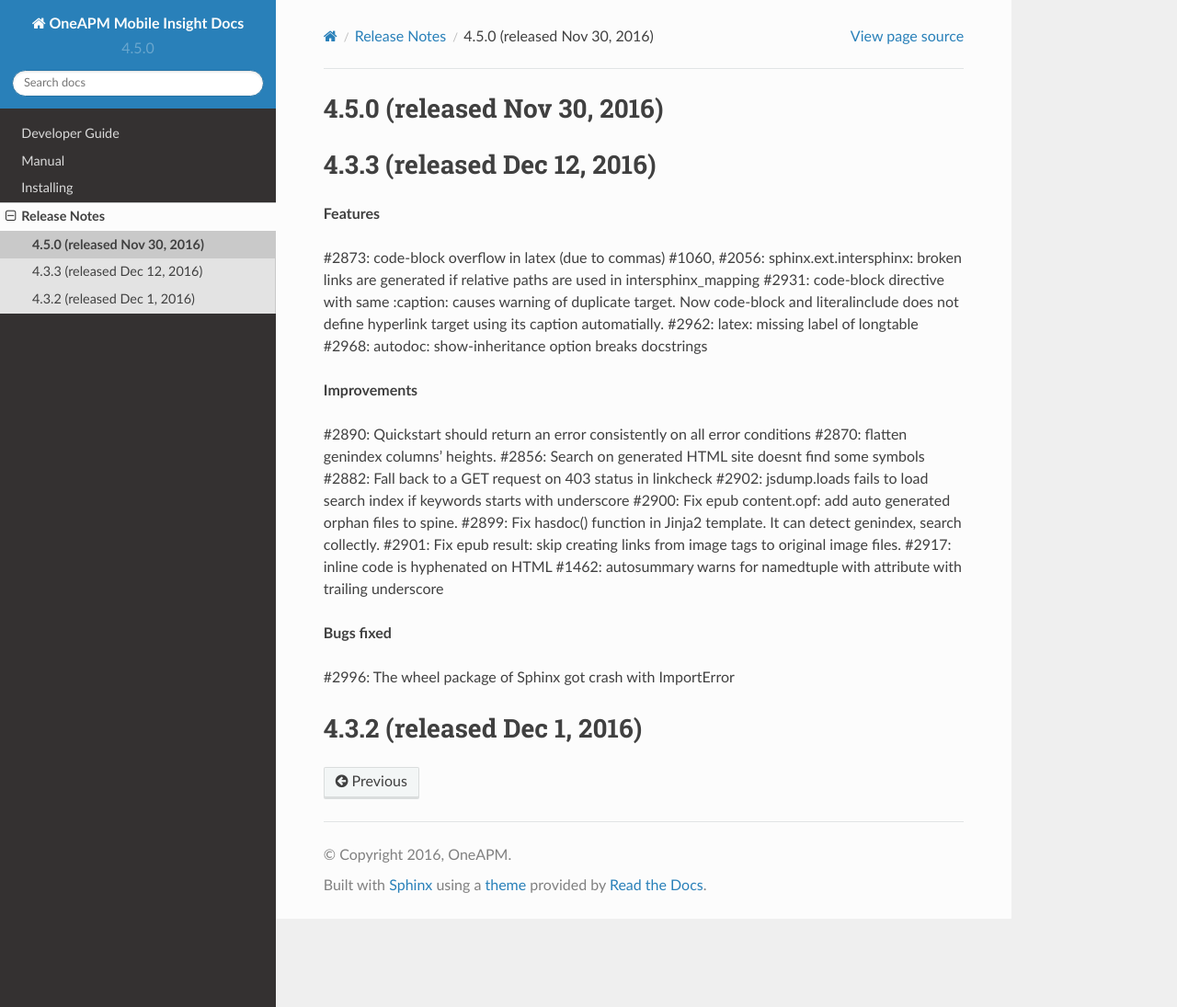
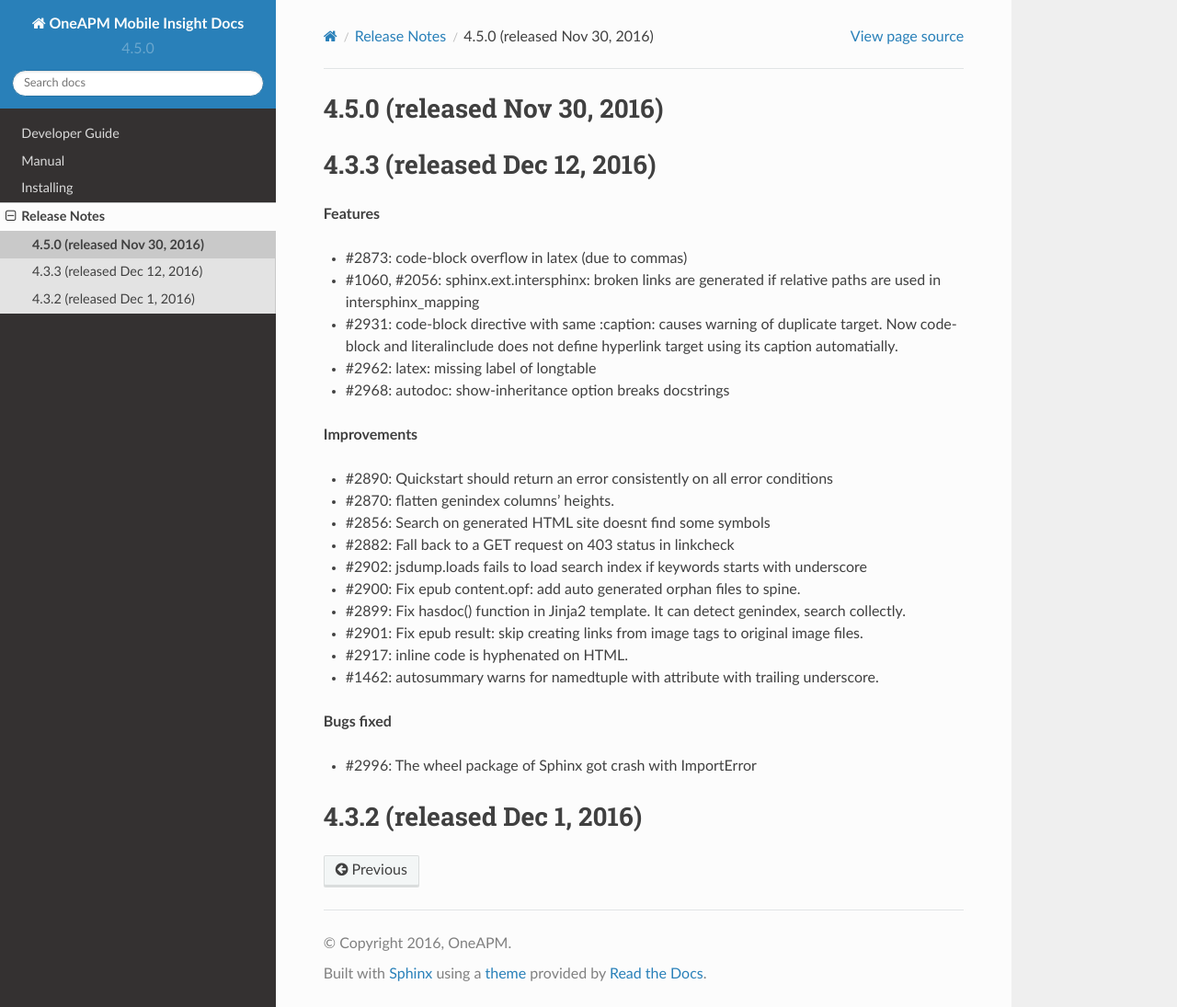
Before and after one commit to gardenias/docs-test, a Sphinx documentation site: the page built from docs/releasenotes/notes.rst, in a window 1280 px wide and 1095 px high. Shown: the whole window at 92% size. Built offline with Sphinx 7.4.7 and the Read the Docs theme 2.0.0, drawn with Linux system fonts in a browser that asks for light colours.

```diff
--- a/docs/releasenotes/notes.rst
+++ b/docs/releasenotes/notes.rst
@@ -10,28 +10,28 @@
 
 **Features**
 
-#2873: code-block overflow in latex (due to commas)
-#1060, #2056: sphinx.ext.intersphinx: broken links are generated if relative paths are used in intersphinx_mapping
-#2931: code-block directive with same :caption: causes warning of duplicate target. Now code-block and literalinclude does not define hyperlink target using its caption automatially.
-#2962: latex: missing label of longtable
-#2968: autodoc: show-inheritance option breaks docstrings
+- #2873: code-block overflow in latex (due to commas)
+- #1060, #2056: sphinx.ext.intersphinx: broken links are generated if relative paths are used in intersphinx_mapping
+- #2931: code-block directive with same :caption: causes warning of duplicate target. Now code-block and literalinclude does not define hyperlink target using its caption automatially.
+- #2962: latex: missing label of longtable
+- #2968: autodoc: show-inheritance option breaks docstrings
 
 **Improvements**
 
-#2890: Quickstart should return an error consistently on all error conditions
-#2870: flatten genindex columns’ heights.
-#2856: Search on generated HTML site doesnt find some symbols
-#2882: Fall back to a GET request on 403 status in linkcheck
-#2902: jsdump.loads fails to load search index if keywords starts with underscore
-#2900: Fix epub content.opf: add auto generated orphan files to spine.
-#2899: Fix hasdoc() function in Jinja2 template. It can detect genindex, search collectly.
-#2901: Fix epub result: skip creating links from image tags to original image files.
-#2917: inline code is hyphenated on HTML
-#1462: autosummary warns for namedtuple with attribute with trailing underscore
+- #2890: Quickstart should return an error consistently on all error conditions
+- #2870: flatten genindex columns’ heights.
+- #2856: Search on generated HTML site doesnt find some symbols
+- #2882: Fall back to a GET request on 403 status in linkcheck
+- #2902: jsdump.loads fails to load search index if keywords starts with underscore
+- #2900: Fix epub content.opf: add auto generated orphan files to spine.
+- #2899: Fix hasdoc() function in Jinja2 template. It can detect genindex, search collectly.
+- #2901: Fix epub result: skip creating links from image tags to original image files.
+- #2917: inline code is hyphenated on HTML.
+- #1462: autosummary warns for namedtuple with attribute with trailing underscore.
 
 **Bugs fixed**
 
-#2996: The wheel package of Sphinx got crash with ImportError
+- #2996: The wheel package of Sphinx got crash with ImportError
 
 4.3.2 (released Dec 1, 2016)
 -----------------------------
```
